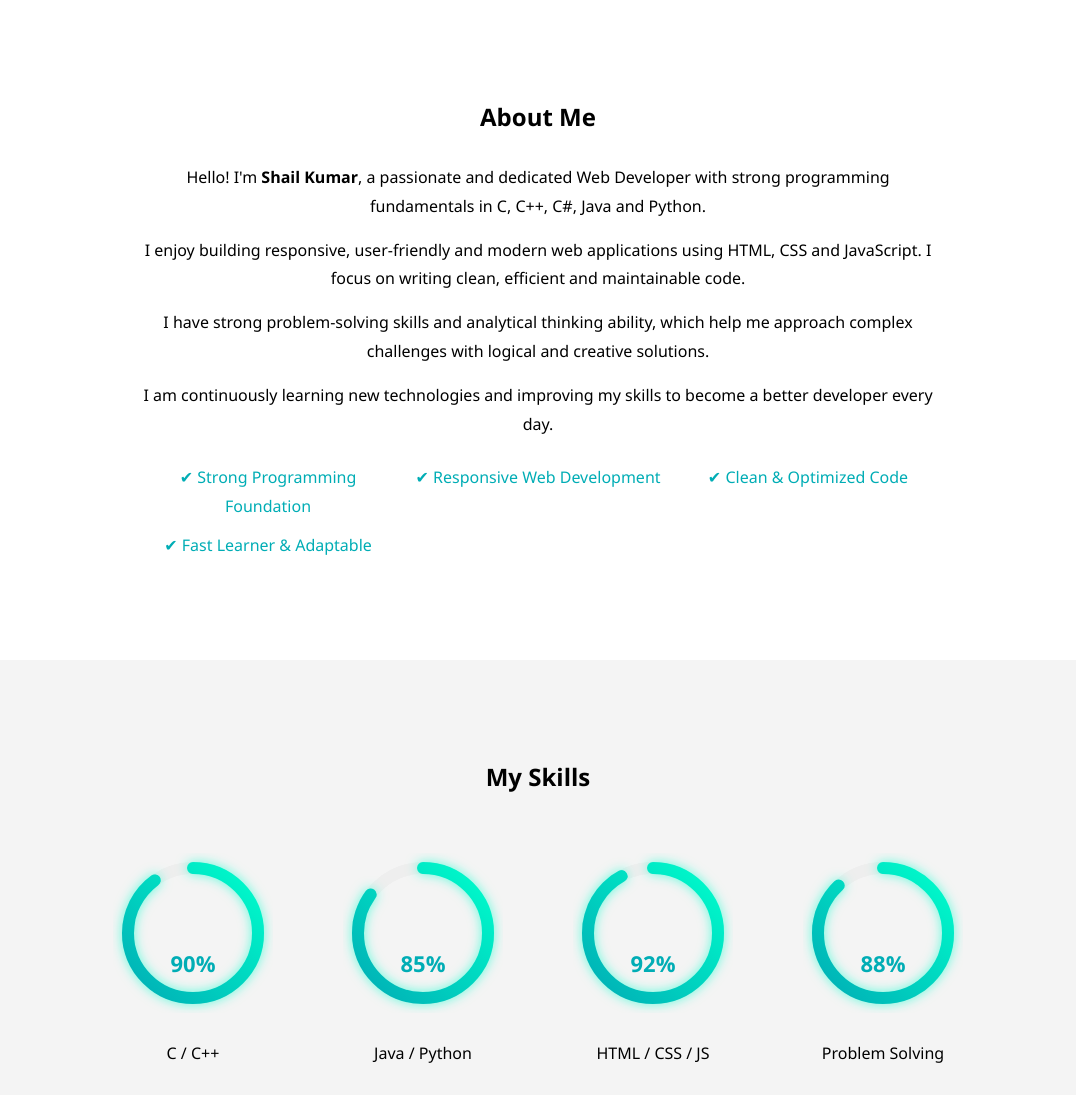
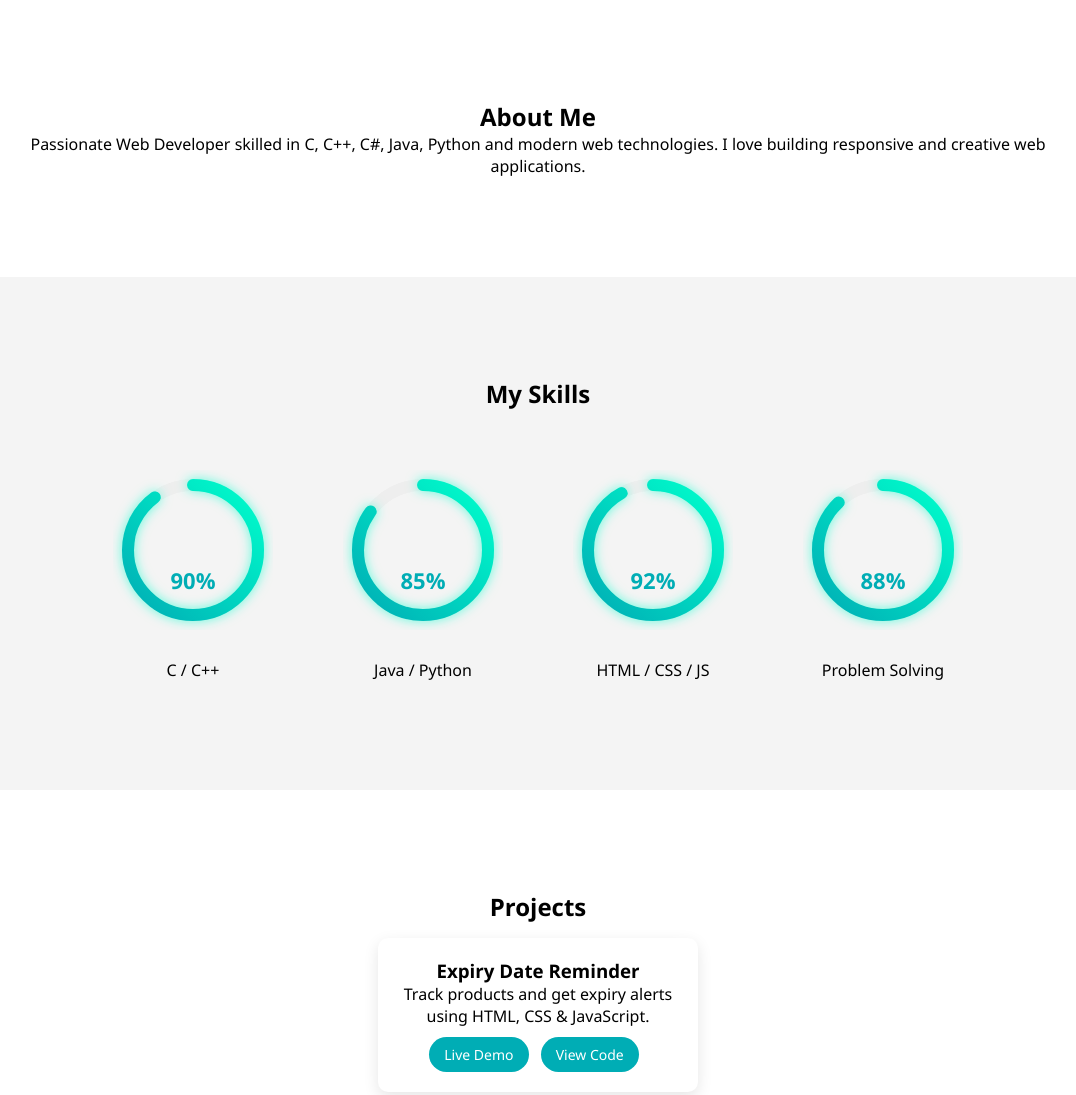
Before and after one commit to shail128/My-Portfolio, a plain HTML site: page index.html in a window 1280 px wide. Shown: the part 800-1895 px from the top of the page, without its empty margins (102-1178 px from the left). Drawn offline with Linux system fonts and the light colour scheme.

Commit message:
index.html

```diff
--- a/index.html
+++ b/index.html
@@ -6,7 +6,6 @@
 <meta name="viewport" content="width=device-width, initial-scale=1.0">
 
 <link rel="stylesheet" href="style.css">
-
 <link rel="stylesheet"
 href="https://cdnjs.cloudflare.com/ajax/libs/font-awesome/6.5.0/css/all.min.css">
 </head>
@@ -15,7 +14,12 @@ href="https://cdnjs.cloudflare.com/ajax/libs/font-awesome/6.5.0/css/all.min.css"
 
 <header>
   <div class="logo">Shail Kumar</div>
-  <nav>
+
+  <div class="menu-toggle" id="menu-toggle">
+    <i class="fas fa-bars"></i>
+  </div>
+
+  <nav id="nav-menu">
     <a href="#home">Home</a>
     <a href="#about">About</a>
     <a href="#skills">Skills</a>
@@ -27,7 +31,7 @@ href="https://cdnjs.cloudflare.com/ajax/libs/font-awesome/6.5.0/css/all.min.css"
 
 <section id="home" class="hero">
   <div class="hero-content">
-    <img src="profile photo.jpg" class="profile-img">
+    <img src="profile.jpg" class="profile-img">
     <h1>Hi, I'm <span>Shail Kumar</span></h1>
     <h2 class="typing"></h2>
   </div>
@@ -35,36 +39,10 @@ href="https://cdnjs.cloudflare.com/ajax/libs/font-awesome/6.5.0/css/all.min.css"
 
 <section id="about" class="section">
   <h2>About Me</h2>
-
-  <div class="about-container">
-    <p>
-      Hello! I'm <strong>Shail Kumar</strong>, a passionate and dedicated Web Developer
-      with strong programming fundamentals in C, C++, C#, Java and Python.
-    </p>
-
-    <p>
-      I enjoy building responsive, user-friendly and modern web applications
-      using HTML, CSS and JavaScript. I focus on writing clean, efficient
-      and maintainable code.
-    </p>
-
-    <p>
-      I have strong problem-solving skills and analytical thinking ability,
-      which help me approach complex challenges with logical and creative solutions.
-    </p>
-
-    <p>
-      I am continuously learning new technologies and improving my skills
-      to become a better developer every day.
-    </p>
-
-    <div class="about-highlights">
-      <div>✔ Strong Programming Foundation</div>
-      <div>✔ Responsive Web Development</div>
-      <div>✔ Clean & Optimized Code</div>
-      <div>✔ Fast Learner & Adaptable</div>
-    </div>
-  </div>
+  <p>
+    Passionate Web Developer skilled in C, C++, C#, Java, Python and modern web technologies.
+    I love building responsive and creative web applications.
+  </p>
 </section>
 
 <section id="skills" class="section dark">
@@ -76,8 +54,8 @@ href="https://cdnjs.cloudflare.com/ajax/libs/font-awesome/6.5.0/css/all.min.css"
       <svg width="160" height="160">
         <defs>
           <linearGradient id="GradientColor" x1="0%" y1="0%" x2="100%" y2="100%">
-            <stop offset="0%" stop-color="#00adb5" />
-            <stop offset="100%" stop-color="#00ffcc" />
+            <stop offset="0%" stop-color="#00adb5"/>
+            <stop offset="100%" stop-color="#00ffcc"/>
           </linearGradient>
         </defs>
         <circle cx="80" cy="80" r="65"></circle>
@@ -119,11 +97,10 @@ href="https://cdnjs.cloudflare.com/ajax/libs/font-awesome/6.5.0/css/all.min.css"
 
 <section id="projects" class="section">
   <h2>Projects</h2>
-
   <div class="projects-container">
     <div class="project-card">
       <h3>Expiry Date Reminder</h3>
-      <p>Track products and get expiry alerts. Built with HTML, CSS & JavaScript.</p>
+      <p>Track products and get expiry alerts using HTML, CSS & JavaScript.</p>
       <a href="https://shail128.github.io/Expiry-Date-Reminder/" target="_blank" class="project-btn">Live Demo</a>
       <a href="https://github.com/shail128/Expiry-Date-Reminder" target="_blank" class="project-btn">View Code</a>
     </div>
```
